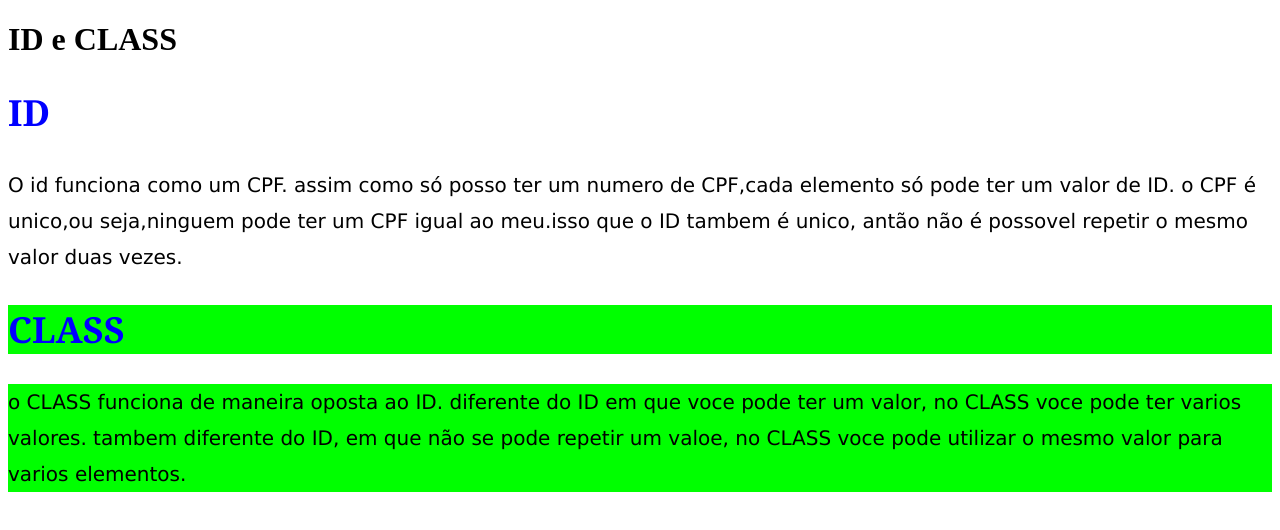
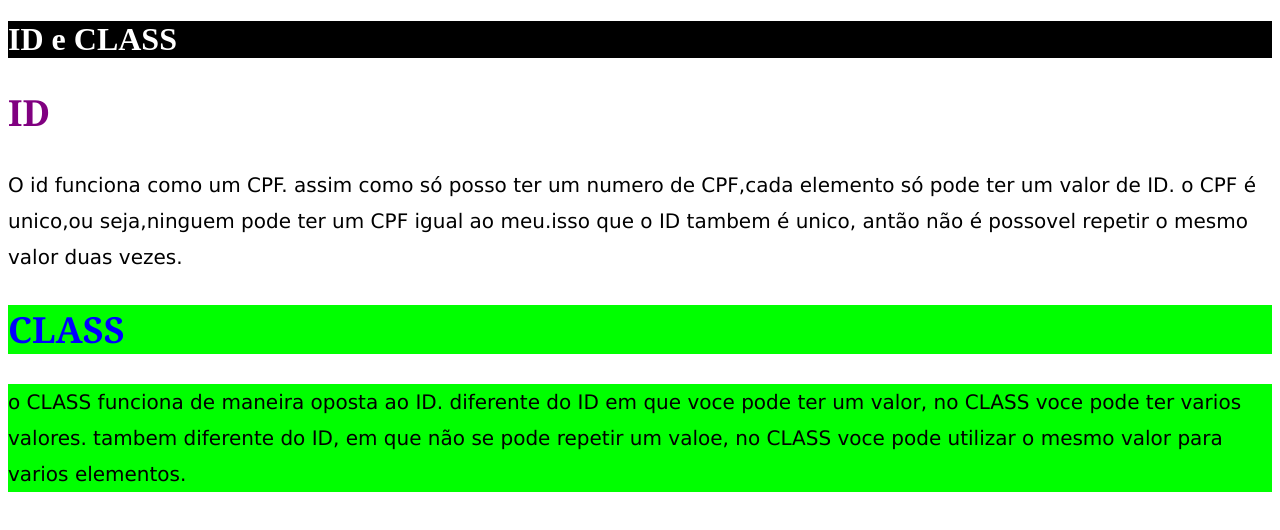
Before and after one commit to kayque2678/aulas_html_css-bats01ma, a plain HTML site: page 4_ID_CLASS/index.html in a window 1280 px wide. Drawn offline with Linux system fonts and the light colour scheme.

Commit message:
id e class no css e no html

```diff
--- a/4_ID_CLASS/index.html
+++ b/4_ID_CLASS/index.html
@@ -8,14 +8,14 @@
     <title>ID e CLASS</title>
 </head>
 <body>
-    <h1>ID e CLASS</h1>
+    <h1 id="titulo-principal">ID e CLASS</h1>
 
-    <h2>ID</h2>
+    <h2 id="titulo-id" class="cor-amarela">ID</h2>
     <P>
         O id funciona como um CPF. assim como só posso ter um numero de CPF,cada elemento só pode ter um valor de ID. o CPF é unico,ou seja,ninguem pode ter um CPF igual ao meu.isso que o ID tambem é unico, antão não é possovel repetir o mesmo valor duas vezes.
     </P>
 
-    <h2 class="fundo-verde">CLASS</h2>
+    <h2 class="fundo-verde fonte-grande">CLASS</h2>
     <p class="fundo-verde">
         o CLASS funciona de maneira oposta ao ID. diferente do ID em que voce pode ter um valor, no CLASS voce pode ter varios valores. tambem diferente do ID, em que não se pode repetir um valoe, no CLASS voce pode utilizar o mesmo valor para varios elementos.
     </p>
--- a/4_ID_CLASS/style.css
+++ b/4_ID_CLASS/style.css
@@ -1,3 +1,11 @@
+#titulo-id {
+    color: purple;
+}
+
+.cor-amarela {
+    color: yellow;
+}
+
 h2 {
     font-family:  Cambria, Cochin, Georgia, Times, 'Times New Roman', serif;
     color: tomato;
@@ -17,3 +25,14 @@ h2{
 .fundo-verde {
     background: #0f0;
 }
+
+.font-grande {
+    font-size: 50px;
+ }
+
+#titulo-principal{
+    background: black;
+    color: white;
+}
+
+/* especificidade */
```
